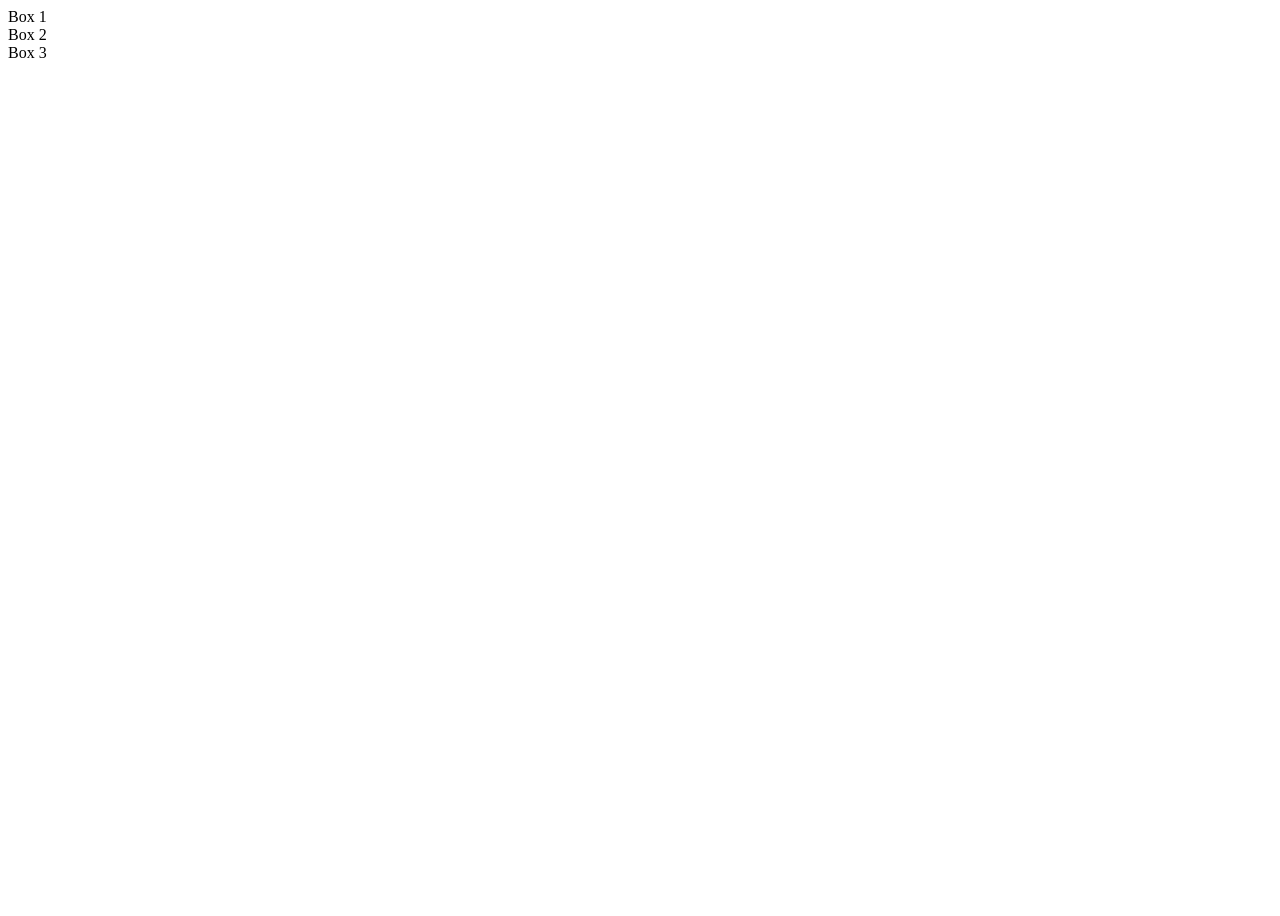
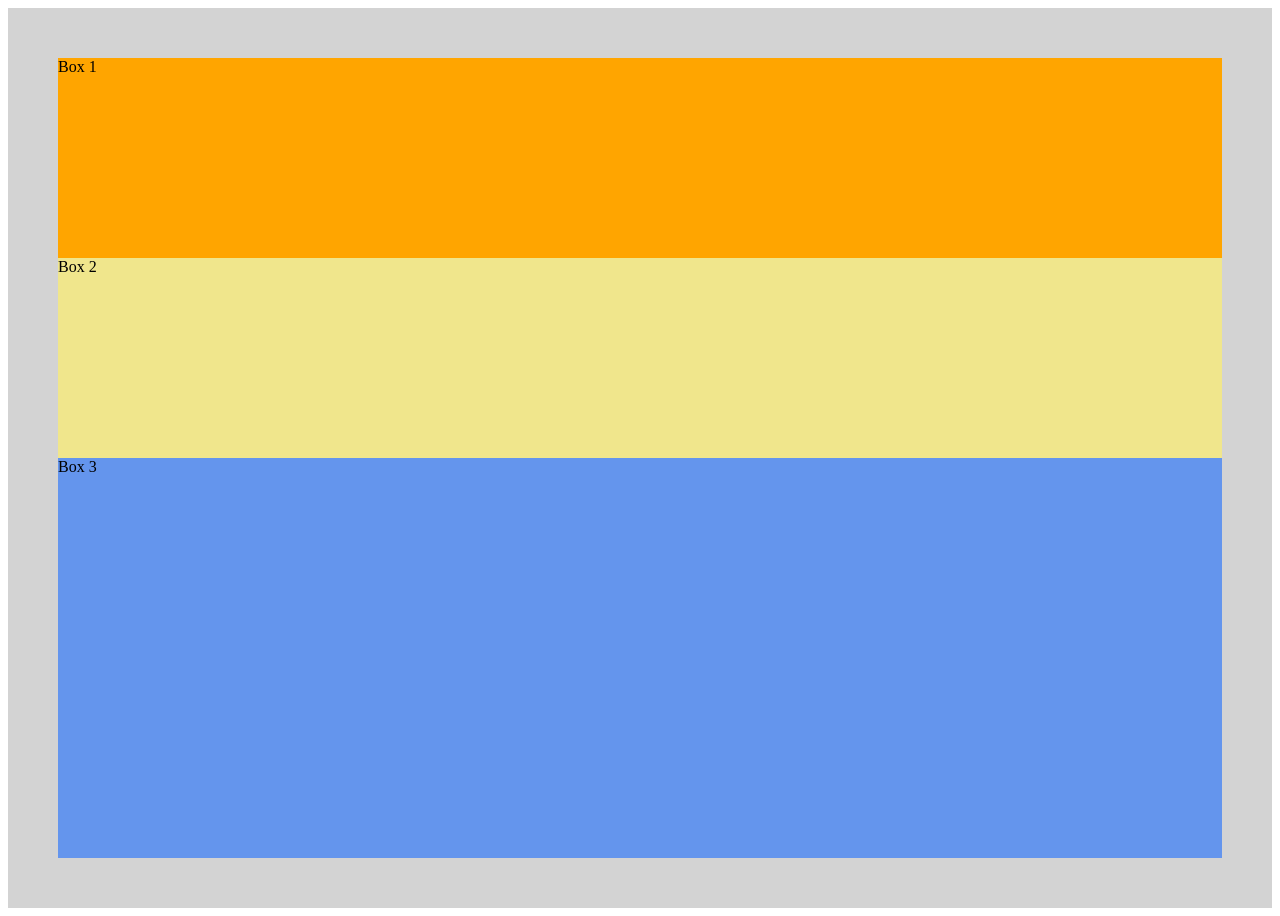
Before and after one commit to techupth/css-measurement-units-fe1-earth-pimmy-win, a website: page index.html in a window 1280 px wide. Before the commit the page ends 800 px from the top, so only its background shows below. Drawn offline with Linux system fonts and the light colour scheme.

Commit message:
feat(ex1): task

```diff
--- a/index.html
+++ b/index.html
@@ -10,10 +10,10 @@
 </head>
 
 <body>
-  <div class="container">
-    <div class="box-1">Box 1</div>
-    <div class="box-2">Box 2</div>
-    <div class="box-3">Box 3</div>
+  <div class="container" id="lightgrey-box">
+    <div class="box-1" id="orange-box">Box 1</div>
+    <div class="box-2" id="khaki-box">Box 2</div>
+    <div class="box-3" id="cornflowerblue-box">Box 3</div>
   </div>
 </body>
 
--- a/style.css
+++ b/style.css
@@ -1 +1,24 @@
-/* Start coding here */
+
+#lightgrey-box {
+    height: 100vh;
+    padding: 50px;
+    background-color: lightgrey;
+}
+
+#orange-box {
+    position: relative;
+    height: 25%;
+    background-color: orange;
+}
+
+#khaki-box {
+    position: relative;
+    height: 25%;
+    background-color: khaki;
+}
+
+#cornflowerblue-box {
+    position: relative;
+    height: 50%;
+    background-color: cornflowerblue;
+}
```
